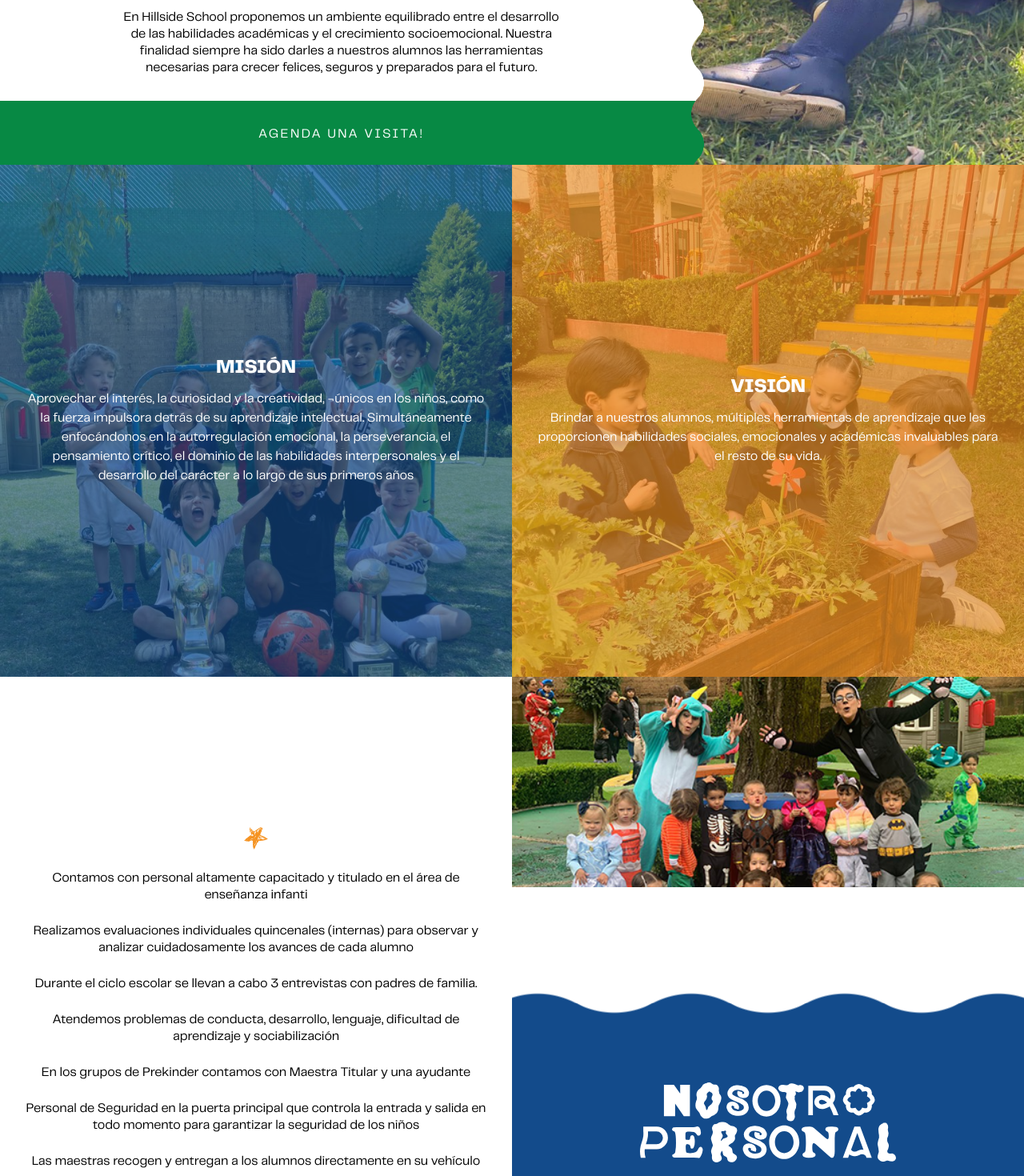
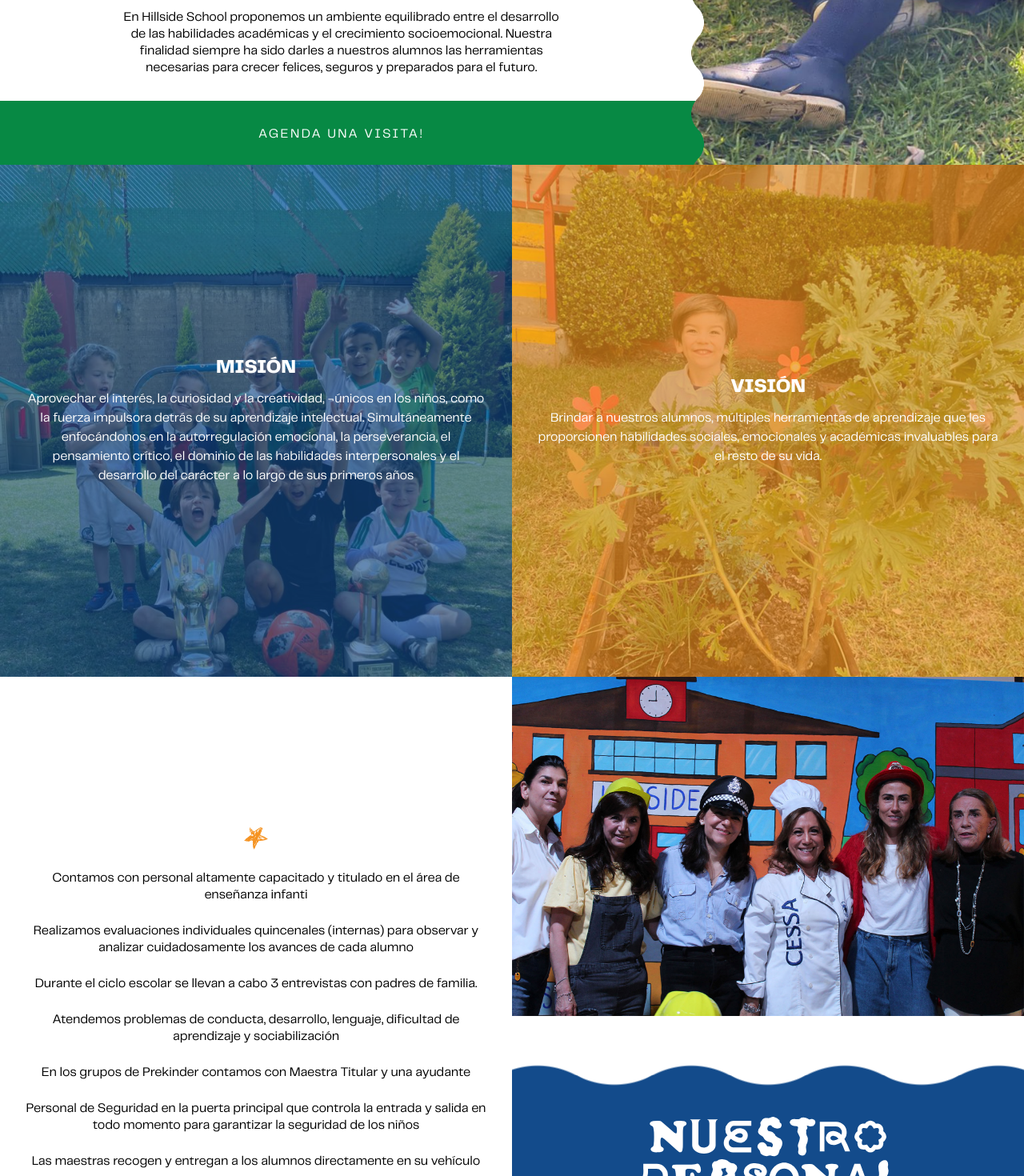
Before and after one commit to Vgonma/hillside-landing-page, a React (Vite) app: page /nosotros in a window 1280 px wide. Shown: the part 656-2126 px from the top of the page at 80% size. Built offline with nearby package versions, Linux system fonts and the light colour scheme; the HTML template or start-up script is replaced by a standard one.

Commit message:
Changed nosotros images

```diff
--- a/src/App.css
+++ b/src/App.css
@@ -717,7 +717,7 @@
 }
 
 .mision-vision-img-right {
-  background-image: url(./assets/images/photos/garden-flowers.jpg);
+  background-image: url(./assets/images/photos/vision.jpg);
 }
 
 
@@ -793,7 +793,7 @@
   bottom: 0;
   right: 0;
   left: 0;
-  top: 40%;
+  top: 50%;
 }
 
 .nuestro-personal-img-container {
--- a/src/components/footer.jsx
+++ b/src/components/footer.jsx
@@ -40,10 +40,10 @@ function Footer() {
             </li>
           </ul>
           <div className="info3">
-            <a href="#">
+            <a href="https://www.instagram.com/hillside.mx/" target='_blank'>
               <img className='footer-icon' src={instagram} alt="Instagram" />
             </a>
-            <a href="#">
+            <a href="https://www.facebook.com/profile.php?id=100063610312323" target='_blank'>
               <img className='footer-icon' src={facebook} alt="Facebook" />
             </a>
           </div>
--- a/src/components/navbar.jsx
+++ b/src/components/navbar.jsx
@@ -23,9 +23,9 @@ function Navbar() {
         <NavLink className='nav-link' to='niveles'>
           Niveles
         </NavLink>
-        <NavLink className='nav-link' to='personal'>
+        <HashLink className='nav-link' to='nosotros#personal' >
           Personal
-        </NavLink>
+        </HashLink>
         <NavLink className='nav-link' to='contacto'>
           Contacto
         </NavLink>
--- a/src/components/nosotros.jsx
+++ b/src/components/nosotros.jsx
@@ -1,10 +1,10 @@
 import React from 'react';
 import { Link } from 'react-router-dom';
 import NosotrosTitle from '../assets/images/titles/NOSOTROS.svg';
+import personal from '../assets/images/titles/NUESTRO-PERSONAL.svg';
+import star from '../assets/images/bg-icons/estrella_full.svg';
 import girl from '../assets/images/photos/smile.jpeg';
-import star from '../assets/images/bg-icons/estrella_full.svg';
-import halloween from '../assets/images/photos/halloween.png';
-import personal from '../assets/images/titles/NUESTRO-PERSONAL.svg';
+import teachers from '../assets/images/photos/personal.jpg';
 
 function Nosotros() {
   return (
@@ -127,7 +127,7 @@ function Nosotros() {
           </div>
           <div className='nuestro-personal-img'>
             <img
-              src={halloween}
+              src={teachers}
               alt='Halloween'
               className='nuestro-personal-title-image'
             />
```
Also changed, not shown: src/assets/images/photos/personal.jpg, src/assets/images/titles/NUESTRO-PERSONAL.svg.
